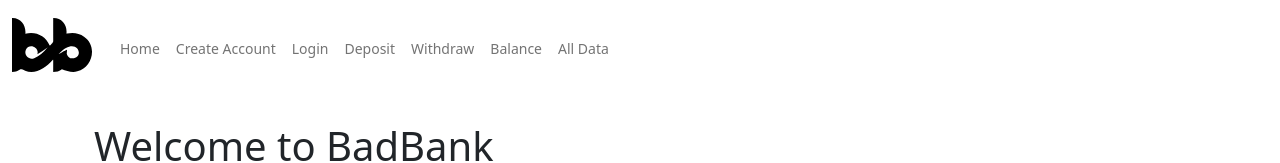
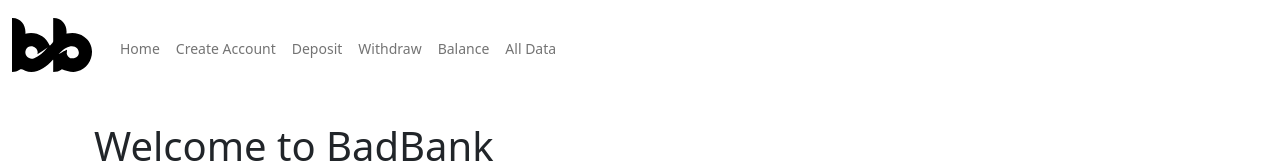
Before and after one commit to blackslashcreative/bad-bank, a React (Create React App) app: page / in a window 1280 px wide. Shown: the top 163 px of the page. Built offline with nearby package versions, Linux system fonts and the light colour scheme.

Commit message:
Moves login to home page

```diff
--- a/src/App.js
+++ b/src/App.js
@@ -6,7 +6,7 @@ import {
 import Nav from "./components/nav.js";
 import Home from "./components/home.js";
 import CreateAccount from "./components/create-account.js";
-import Login from "./components/login.js";
+//import Login from "./components/login.js";
 import Deposit from "./components/deposit.js";
 import Withdraw from "./components/withdraw.js";
 import Balance from "./components/balance.js";
@@ -30,7 +30,6 @@ function App() {
             <Routes>
               <Route path="/" exact          element={<Home/>} />
               <Route path="/create-account/" element={<CreateAccount/>} />
-              <Route path="/login/"          element={<Login/>} />
               <Route path="/deposit/"        element={<Deposit/>} />
               <Route path="/withdraw/"       element={<Withdraw/>} />
               <Route path="/balance/"        element={<Balance/>} />
--- a/src/components/home.js
+++ b/src/components/home.js
@@ -1,14 +1,17 @@
-import React from "react";
+import React from 'react';
+import { useContext } from 'react';
 import Login from './login.js';
-//import { BankContext } from '../BankContext.js';
+import { BankContext } from '../BankContext.js';
 
 function Home() {
-  //const ctx = React.useContext(UserContext);
+  const ctx = useContext(BankContext);
 
   return (
     <div className="container">
       <h1>Welcome to BadBank</h1>
-      <Login/>
+      {!ctx.loggedInUser && (
+        <Login/>
+      )}
       <p>Your data is not secure, but it's fun to play around with! lol</p>
     </div>
   )
--- a/src/components/nav.js
+++ b/src/components/nav.js
@@ -16,9 +16,6 @@ function Nav() {
             </li>
             <li className="nav-item">
               <Link className="nav-link" to="/create-account/">Create Account</Link>
-            </li>
-            <li className="nav-item">
-              <Link className="nav-link" to="/login/">Login</Link>
             </li>
             <li className="nav-item">
               <Link className="nav-link" to="/deposit/">Deposit</Link>
```
